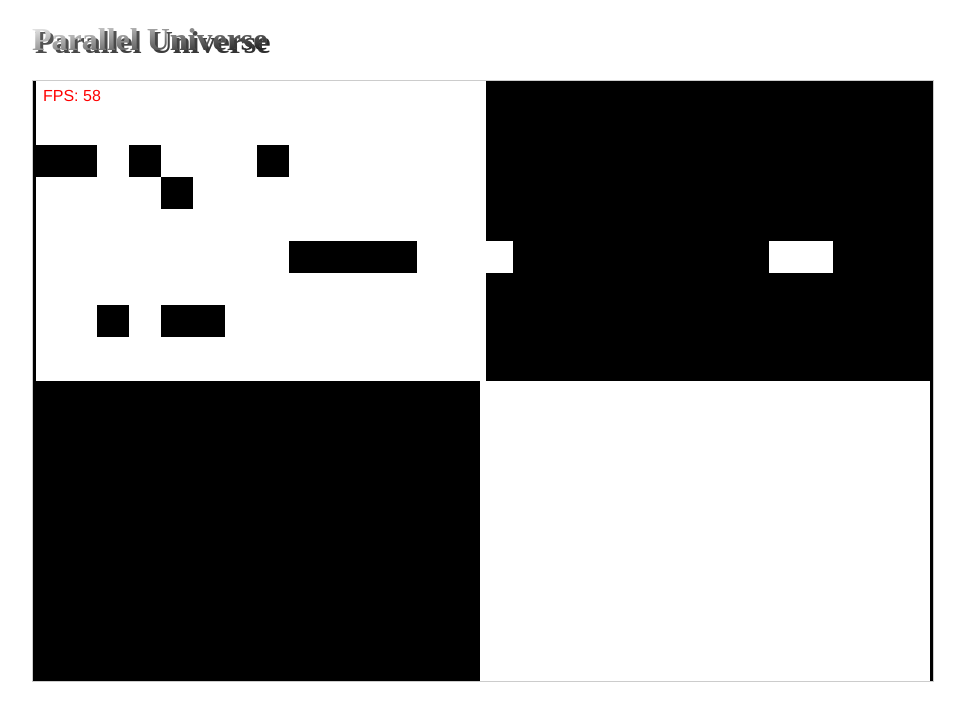
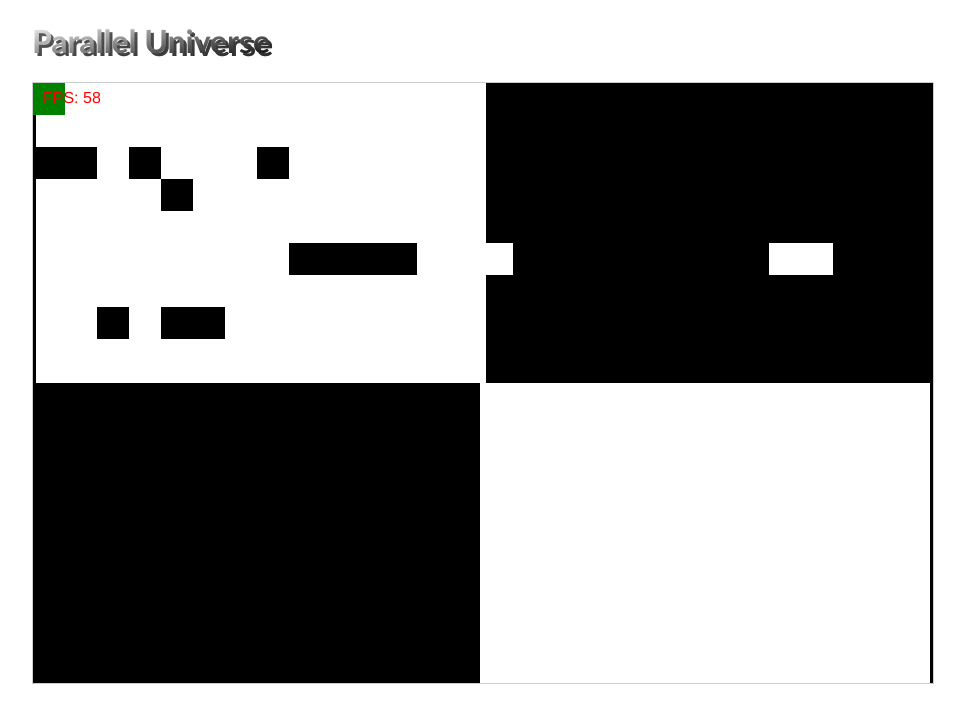
Before and after one commit to GG-games/ParallelWorlds, a plain HTML site: page index.html in a window 1280 px wide. Shown: the whole page, without its empty margins (158-1123 px from the left). Drawn offline with Linux system fonts and the light colour scheme.

Commit message:
Working on movement and collision

```diff
--- a/js/engine.js
+++ b/js/engine.js
@@ -90,6 +90,11 @@
 
     };
 
+    this.changeLevel = function(newLevel) {
+      newLevel.player = this.player;
+      this.player.level = newLevel;
+    };
+
     this.showFPS = function() {
       var delta;
 
@@ -136,6 +141,7 @@
 
       this.player = new engine.playermobile();
       this.level = new engine.map(tileData);
+      this.changeLevel(this.level);
 
       if (window.devicePixelRatio > 1) {
         var canvasWidth = this.canvas.width;
@@ -153,7 +159,7 @@
       this.update();
     };
 
-    window.onkeydown = this.keydown;
+    window.onkeydown = this.keydown.bind(this);
     window.onkeyup = this.keyup.bind(this);
 
     this.init(element, tileData);
--- a/js/map.js
+++ b/js/map.js
@@ -53,6 +53,10 @@
     };
 
     this.getTileData = function(x, y) {
+      if (!this.tiles[y]) {
+        return null;
+      }
+
       return this.tileData[this.tiles[y][x]];
     };
 
--- a/js/mobile.js
+++ b/js/mobile.js
@@ -4,7 +4,10 @@
 
   engine.mobile = function() {
 
-    this.canJump = true;
+    this.level = null;
+
+    this.jumping = false;
+    this.walking = false;
     this.speed = 5;
 
     this.x = 0;
@@ -21,9 +24,23 @@
     };
 
     this.move = function(x, y) {
+      var targetX = this.x + x;
+      var targetY = this.y + y;
+      console.log(targetY);
+
+      // var currentTile = this.level.getTileData(x, y);
+      // console.log(Math.floor(targetX/32), Math.floor(targetY/32));
+
+      var below = this.level.getTileData(Math.floor(x/32), Math.floor(y/32));
+      // console.log(below.passable);
+      if (below.passable === false) {
+        targetY = 0;
+        return;
+      }
+
       // TODO: Fire move event
-      this.x += x;
-      this.y += y;
+      this.x = targetX;
+      this.y = targetY;
     };
 
     this.jump = function() {
--- a/js/playermobile.js
+++ b/js/playermobile.js
@@ -17,17 +17,19 @@
         move.x += this.speed;
       }
       if (key.up) {
-
+        move.y -= this.speed;
       }
       if (key.down) {
+        move.y += this.speed;
+      }
+      console.log(move);
 
-      }
-
-      this.move.apply(this, move);
+      this.move.apply(this, [move.x, move.y]);
     };
 
     this.draw = function(context) {
-
+      context.fillStyle = 'green';
+      context.fillRect(this.x, this.y, 32, 32);
     };
   };
 
--- a/resources/global.css
+++ b/resources/global.css
@@ -3,6 +3,9 @@ html, body {
   padding: 0;
   -webkit-font-smoothing: antialiased;
   text-shadow: rgba(0,0,0,.01) 0 0 1px;
+  /*font-family: helvetica;*/
+  font-family: "Trebuchet MS", Helvetica, sans-serif;
+  font-weight: 700;
 }
 
 canvas {
```
Also changed, not shown: 1 other file.
